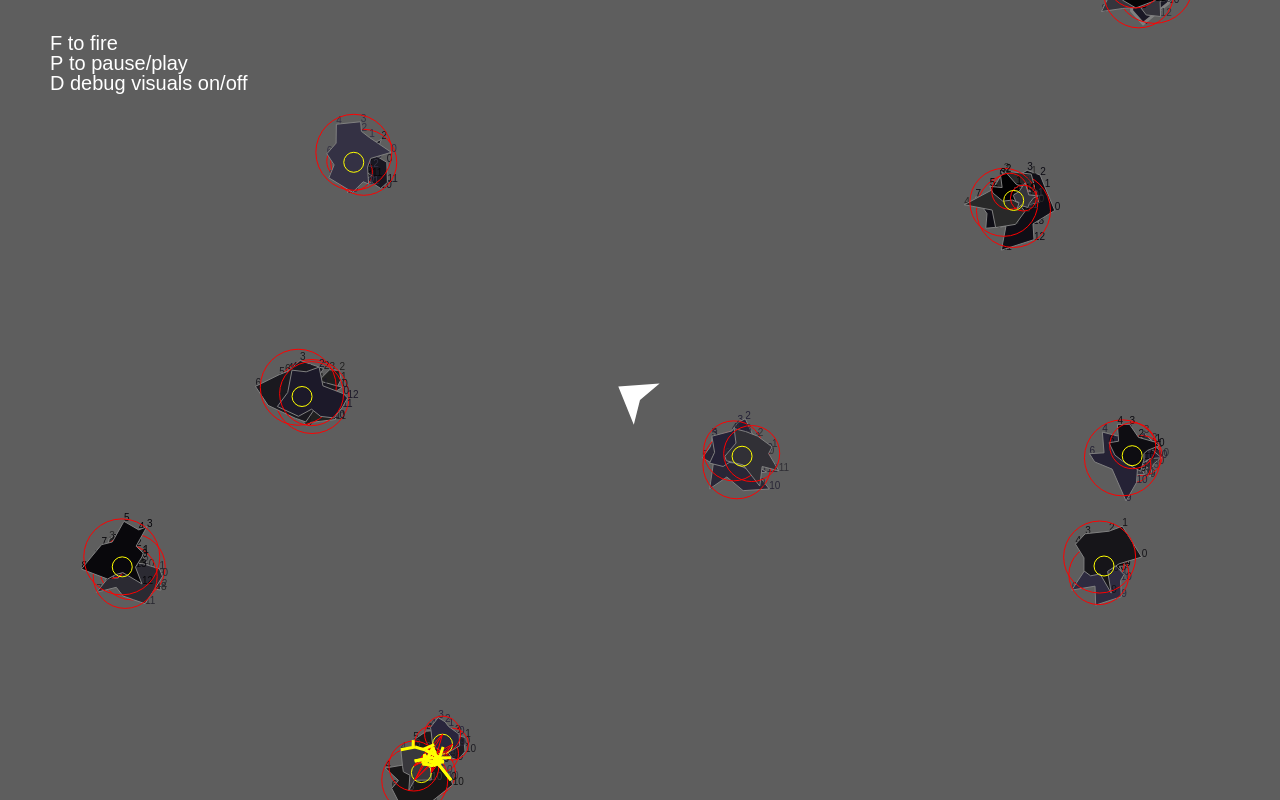
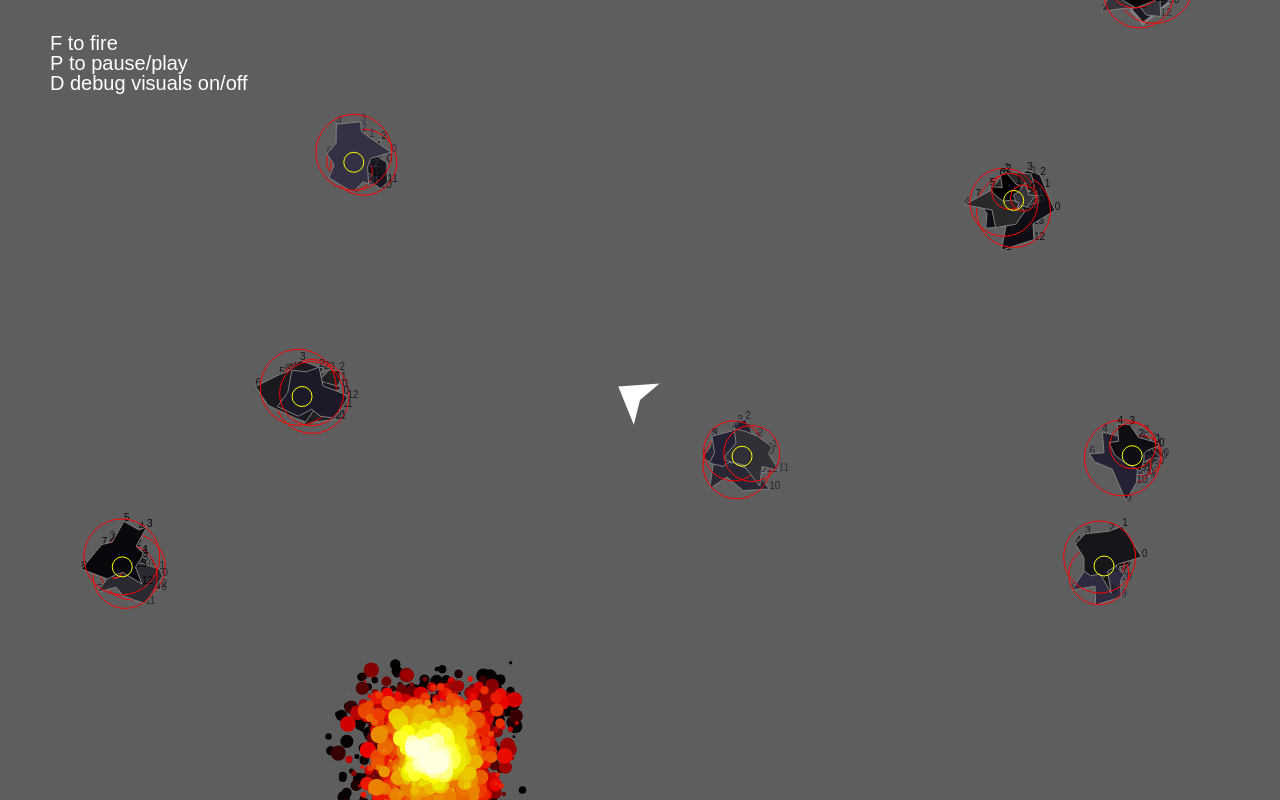
Before and after one commit to Rahjael/StarshipBloopers, a plain HTML site: page index.html in a window 1280 px wide. Drawn offline with Linux system fonts and the light colour scheme; animation ran at ten frames a second.

Commit message:
added test for collision effects

```diff
--- a/collisionDetector.js
+++ b/collisionDetector.js
@@ -6,6 +6,8 @@ class CollisionDetector {
 
     this.allObjects = [];
     this.inProximity = [];
+
+    this.animations = [];
 
 
   }
@@ -25,6 +27,9 @@ class CollisionDetector {
       })
     }
     this.detectCollisions();
+
+    this.animations = this.animations.filter( anim => anim.stillHappening);
+    this.animations.forEach( anim => anim.update());
   }
 
 
@@ -76,7 +81,12 @@ class CollisionDetector {
 
             if(coefficient1 < 1 && coefficient1 > 0 && coefficient2 < 1 && coefficient2 > 0) {
 
+              let x = segmentsOf1[i].x1 + coefficient1*(segmentsOf1[i].x2 - segmentsOf1[i].x1);
+              let y = segmentsOf1[i].y1 + coefficient1*(segmentsOf1[i].y2 - segmentsOf1[i].y1);
 
+              this.animations.push(new StaticExplosion(x,y));
+
+              // Highlight contact surfaces during collision
               if(debugMode) {
                 ctx.beginPath();
                 ctx.strokeStyle = 'yellow';
@@ -123,3 +133,46 @@ class CollisionDetector {
     }
   }
 }
+
+
+
+
+
+
+
+
+
+
+
+
+
+
+
+
+
+
+
+
+
+class StaticExplosion {
+  constructor(x, y) {
+    this.x = x;
+    this.y = y;
+
+    this.particles = [];
+    this.stillHappening = true;
+    this.explode();
+  }
+
+  explode() {
+    for(let i = 0; i < randInt(1, 5); i++) {
+      this.particles.push(new Particle(this.x, this.y));
+    }
+  }
+
+  update() {
+    this.particles.forEach( part => part.update());
+    this.particles = this.particles.filter( part => part.size > part.minSize);
+    this.stillHappening = this.particles.length > 0 ? true : false;
+  }
+}
--- a/index.html
+++ b/index.html
@@ -7,6 +7,7 @@
 
   <link rel="stylesheet" href="style.css">
 
+  <script src="particle.js" defer></script>
   <script src="utils.js" defer></script>
   <script src="hud.js" defer></script>
   <script src="collisionDetector.js" defer></script>
--- a/particle.js
+++ b/particle.js
@@ -1,14 +1,13 @@
 
 
 class Particle {
-  // TODO rework and finish this class
-  constructor(x, y, radius) {
-    this.x = shipX;
-    this.y = shipY;
+  constructor(x, y) {
+    this.x = x;
+    this.y = y;
 
-    this.size = Math.random() * shipRadius * 0.2;
-    this.speedX = Math.random() * 3 - 1;
-    this.speedY = Math.random() * 3 - 1;
+    this.size = Math.random() * 10;
+    this.speedX = Math.random() * 4 - 2;
+    this.speedY = Math.random() * 4 - 2;
 
     this.hue = 60;
     this.lightness = 100;
@@ -16,7 +15,6 @@ class Particle {
     this.updateColor();
 
     this.minSize = 0.06;
-
   }
 
   updateColor() {
@@ -27,6 +25,8 @@ class Particle {
     this.x += this.speedX;
     this.y += this.speedY;
     this.size -= this.minSize;
+
+    if(this.size < 0) this.size = 0;
 
     // Transition color
     if(this.lightness > 50) {
@@ -39,6 +39,8 @@ class Particle {
       this.lightness -= 5;
     }
     this.updateColor();
+    this.draw();
+
   }
 
   draw() {
@@ -47,5 +49,4 @@ class Particle {
     ctx.arc(this.x, this.y, this.size, 0, Math.PI * 2);
     ctx.fill();
   }
-
 }
```
